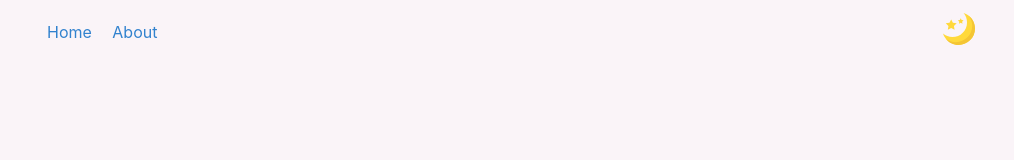
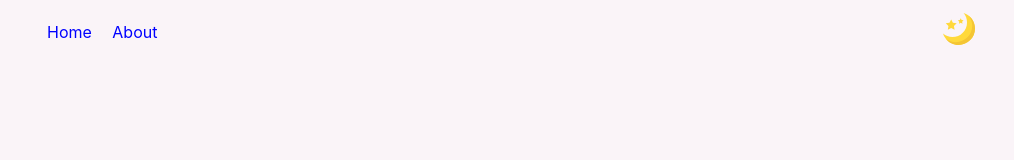
Before and after one commit to frekans7/next-template, a Next.js app: page / in a window 1280 px wide. Shown: the top 160 px of the page, without its empty margins (129-1143 px from the left). Built offline with nearby package versions, Linux system fonts and the light colour scheme.

Commit message:
Accessibility improvements

```diff
--- a/pages/_document.js
+++ b/pages/_document.js
@@ -8,7 +8,7 @@ class MyDocument extends Document {
 
   render() {
     return (
-      <Html>
+      <Html lang="en">
         <Head />
         <body>
           <script
--- a/pages/index.js
+++ b/pages/index.js
@@ -29,6 +29,7 @@ function HomePage() {
         <div>
           <button
             type="button"
+            aria-label="decrement"
             onClick={() => {
               dispatch({ type: 'DECREMENT', payload: 1 });
             }}
@@ -37,6 +38,7 @@ function HomePage() {
           </button>
           <button
             type="button"
+            aria-label="reset"
             onClick={() => {
               dispatch({ type: 'RESET', payload: 0 });
             }}
@@ -45,6 +47,7 @@ function HomePage() {
           </button>
           <button
             type="button"
+            aria-label="increment"
             onClick={() => {
               dispatch({ type: 'INCREMENT', payload: 1 });
             }}
@@ -53,6 +56,7 @@ function HomePage() {
           </button>
         </div>
         <p />
+        <label>
           <input
             type="checkbox"
             checked={state2.auth}
@@ -61,9 +65,12 @@ function HomePage() {
             }}
           />
           {state2.auth === false ? 'Login' : 'Logout'}
+        </label>
         <p />
         <h3>Text: {myLocal} </h3>
+        <label>
           <input onChange={(e) => setMyLocal(e.target.value)} value={myLocal} />
+        </label>
       </main>
     </Layout>
   );
--- a/styles/app.css
+++ b/styles/app.css
@@ -29,13 +29,13 @@ body {
 body {
   --background: #faf4f8;
   --text-color: rgba(0, 0, 0, 0.87);
-  --link: #3182ce;
+  --link: blue;
 }
 
 body.dark {
   --background: #1a202c;
   --text-color: #f7fafc;
-  --link: #63b3ed;
+  --link: lightblue;
 }
 
 main {
```
Lines whose indentation alone changed are shown as unchanged.
